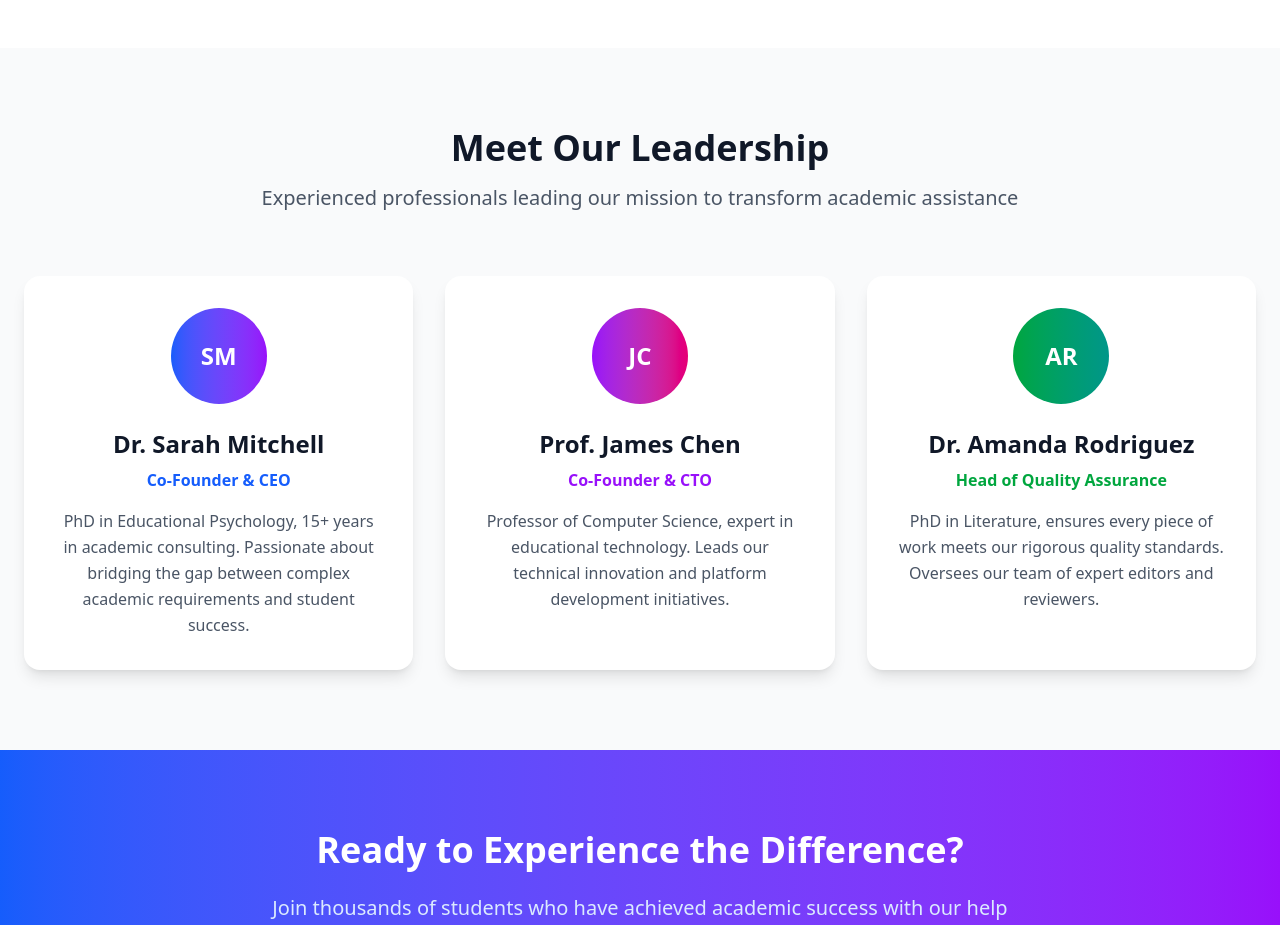
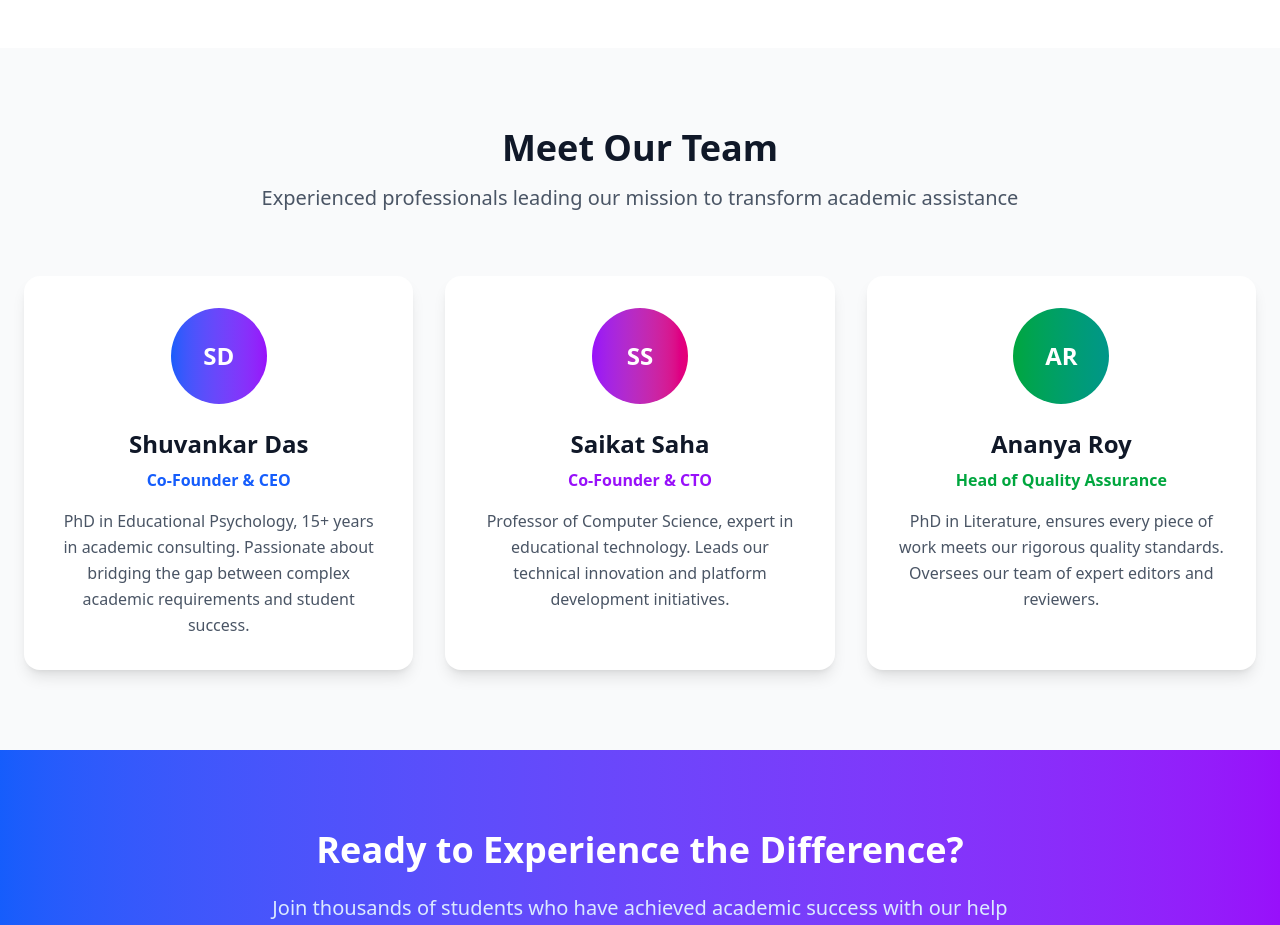
Before and after one commit to shuvankar-dev/code_scholar_writers, a React (Vite) app in the folder code-scholar-writers/: page /about in a window 1280 px wide. Shown: the part 1820-2745 px from the top of the page. Built offline with nearby package versions, Linux system fonts and the light colour scheme.

Commit message:
feat: update AboutPage to reflect team member changes and modify ServicesPage by removing base prices and adjusting service descriptions

```diff
--- a/code-scholar-writers/src/pages/AboutPage.tsx
+++ b/code-scholar-writers/src/pages/AboutPage.tsx
@@ -161,7 +161,7 @@ const AboutPage = () => {
       <section className="py-20 bg-gray-50">
         <div className="max-w-7xl mx-auto px-6">
           <div className="text-center mb-16">
-            <h2 className="text-4xl font-bold text-gray-900 mb-4">Meet Our Leadership</h2>
+            <h2 className="text-4xl font-bold text-gray-900 mb-4">Meet Our Team</h2>
             <p className="text-xl text-gray-600 max-w-3xl mx-auto">
               Experienced professionals leading our mission to transform academic assistance
             </p>
@@ -171,9 +171,9 @@ const AboutPage = () => {
             {/* Founder 1 */}
             <div className="bg-white p-8 rounded-2xl shadow-lg text-center">
               <div className="w-24 h-24 bg-gradient-to-r from-blue-600 to-purple-600 rounded-full flex items-center justify-center mx-auto mb-6">
-                <span className="text-2xl font-bold text-white">SM</span>
+                <span className="text-2xl font-bold text-white">SD</span>
               </div>
-              <h3 className="text-2xl font-bold text-gray-900 mb-2">Dr. Sarah Mitchell</h3>
+              <h3 className="text-2xl font-bold text-gray-900 mb-2">Shuvankar Das</h3>
               <p className="text-blue-600 font-semibold mb-4">Co-Founder & CEO</p>
               <p className="text-gray-600 leading-relaxed">
                 PhD in Educational Psychology, 15+ years in academic consulting. Passionate about
@@ -184,9 +184,9 @@ const AboutPage = () => {
             {/* Founder 2 */}
             <div className="bg-white p-8 rounded-2xl shadow-lg text-center">
               <div className="w-24 h-24 bg-gradient-to-r from-purple-600 to-pink-600 rounded-full flex items-center justify-center mx-auto mb-6">
-                <span className="text-2xl font-bold text-white">JC</span>
+                <span className="text-2xl font-bold text-white">SS</span>
               </div>
-              <h3 className="text-2xl font-bold text-gray-900 mb-2">Prof. James Chen</h3>
+              <h3 className="text-2xl font-bold text-gray-900 mb-2">Saikat Saha</h3>
               <p className="text-purple-600 font-semibold mb-4">Co-Founder & CTO</p>
               <p className="text-gray-600 leading-relaxed">
                 Professor of Computer Science, expert in educational technology. Leads our
@@ -199,7 +199,7 @@ const AboutPage = () => {
               <div className="w-24 h-24 bg-gradient-to-r from-green-600 to-teal-600 rounded-full flex items-center justify-center mx-auto mb-6">
                 <span className="text-2xl font-bold text-white">AR</span>
               </div>
-              <h3 className="text-2xl font-bold text-gray-900 mb-2">Dr. Amanda Rodriguez</h3>
+              <h3 className="text-2xl font-bold text-gray-900 mb-2">Ananya Roy</h3>
               <p className="text-green-600 font-semibold mb-4">Head of Quality Assurance</p>
               <p className="text-gray-600 leading-relaxed">
                 PhD in Literature, ensures every piece of work meets our rigorous quality standards.
--- a/code-scholar-writers/src/pages/ServicesPage.tsx
+++ b/code-scholar-writers/src/pages/ServicesPage.tsx
@@ -8,7 +8,6 @@ interface Service {
   category: string;
   features: string[];
   icon: string;
-  basePrice: number;
   turnaroundTime: string;
   samples: string[];
 }
@@ -49,7 +48,6 @@ const ServicesPage = () => {
                 "Plagiarism Report"
               ],
               icon: "📝",
-              basePrice: 15,
               turnaroundTime: "24 hours",
               samples: ["Argumentative Essays", "Narrative Essays", "Descriptive Essays"]
             },
@@ -66,7 +64,6 @@ const ServicesPage = () => {
                 "APA/MLA Formatting"
               ],
               icon: "🔬",
-              basePrice: 25,
               turnaroundTime: "3-5 days",
               samples: ["Scientific Research", "Social Studies", "Literature Analysis"]
             },
@@ -83,7 +80,6 @@ const ServicesPage = () => {
                 "Unlimited Revisions"
               ],
               icon: "🎓",
-              basePrice: 45,
               turnaroundTime: "2-4 weeks",
               samples: ["PhD Dissertations", "Master's Thesis", "Research Proposals"]
             }
@@ -106,9 +102,8 @@ const ServicesPage = () => {
                 "Deployment Support"
               ],
               icon: "💻",
-              basePrice: 35,
               turnaroundTime: "1-2 weeks",
-              samples: ["React Applications", "Node.js Backend", "E-commerce Sites"]
+              samples: ["React Applications", "E-commerce Sites"]
             },
             {
               id: 5,
@@ -123,7 +118,6 @@ const ServicesPage = () => {
                 "App Store Submission"
               ],
               icon: "📱",
-              basePrice: 50,
               turnaroundTime: "2-4 weeks",
               samples: ["Flutter Apps", "React Native", "Native iOS/Android"]
             },
@@ -140,7 +134,6 @@ const ServicesPage = () => {
                 "Code Explanation"
               ],
               icon: "⚡",
-              basePrice: 20,
               turnaroundTime: "1-3 days",
               samples: ["Python Scripts", "Java Projects", "C++ Programs"]
             }
@@ -163,7 +156,6 @@ const ServicesPage = () => {
                 "Data Visualization"
               ],
               icon: "📊",
-              basePrice: 30,
               turnaroundTime: "2-5 days",
               samples: ["SPSS Output", "R Analysis", "Python Jupyter Notebooks"]
             },
@@ -180,7 +172,6 @@ const ServicesPage = () => {
                 "Web-based Viz"
               ],
               icon: "📈",
-              basePrice: 25,
               turnaroundTime: "1-3 days",
               samples: ["Tableau Dashboards", "Power BI Reports", "D3.js Charts"]
             }
@@ -282,7 +273,7 @@ const ServicesPage = () => {
                     </div>
 
                     {/* Pricing & Timeline */}
-                    <div className="mb-6 p-4 bg-gray-50 rounded-lg">
+                    {/* <div className="mb-6 p-4 bg-gray-50 rounded-lg">
                       <div className="flex justify-between items-center mb-2">
                         <span className="text-sm text-gray-600">Starting from:</span>
                         <span className="text-2xl font-bold text-blue-600">${service.basePrice}/page</span>
@@ -291,11 +282,11 @@ const ServicesPage = () => {
                         <span className="text-sm text-gray-600">Delivery:</span>
                         <span className="text-sm font-semibold text-green-600">{service.turnaroundTime}</span>
                       </div>
-                    </div>
+                    </div> */}
 
                     {/* Sample Types */}
                     <div className="mb-6">
-                      <h4 className="font-semibold text-gray-900 mb-3">Sample Types:</h4>
+                      <h4 className="font-semibold text-gray-900 mb-3">Types:</h4>
                       <div className="flex flex-wrap gap-2">
                         {service.samples.map((sample, index) => (
                           <span
@@ -310,9 +301,9 @@ const ServicesPage = () => {
 
                     {/* Action Buttons */}
                     <div className="space-y-3">
-                      <button className="w-full bg-gradient-to-r from-blue-600 to-purple-600 text-white py-3 rounded-lg font-semibold hover:from-blue-700 hover:to-purple-700 transition-all duration-300">
+                      {/* <button className="w-full bg-gradient-to-r from-blue-600 to-purple-600 text-white py-3 rounded-lg font-semibold hover:from-blue-700 hover:to-purple-700 transition-all duration-300">
                         Order Now
-                      </button>
+                      </button> */}
                       <button className="w-full border-2 border-blue-600 text-blue-600 py-3 rounded-lg font-semibold hover:bg-blue-600 hover:text-white transition-all duration-300">
                         Get Free Quote
                       </button>
```
